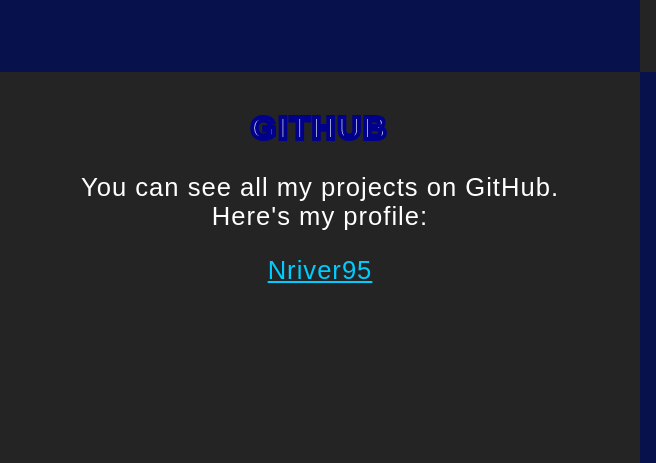
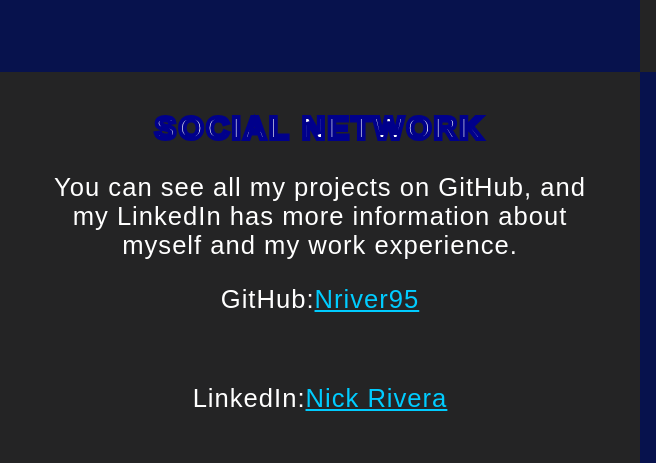
Before and after one commit to Nriver95/Nriver95.github.io, a plain HTML site: page index.html in a window 1280 px wide. Shown: the part 1789-2252 px from the top of the page, 0-656 px from the left. Drawn offline with Linux system fonts and the light colour scheme.

Commit message:
updated social networking section
-Changed the comment label from github section to social network section.
-Added LinkedIn profile link and updated the github profile link to specify which link it is.

```diff
--- a/index.html
+++ b/index.html
@@ -124,15 +124,17 @@
             </div>
         </div>
 
-        <!--GitHub section-->
+        <!--Social Network section-->
         <div class="row" id="github">
             <!--Left column-->
             <div class="column_1">
-                <h1>GitHub</h1>
+                <h1>Social Network</h1>
                 <p style="text-align: center">
-                    You can see all my projects on GitHub. Here's my profile:
+                    You can see all my projects on GitHub, and my LinkedIn has more information about myself and my work experience.
                     <br>
-                    <p class="center"><a href="https://github.com/Nriver95" target="_blank">Nriver95</a></p>
+                    <p class="center">GitHub:<a href="https://github.com/Nriver95" target="_blank">Nriver95</a></p>
+                    <br>
+                    <p class="center">LinkedIn:<a href="https://www.linkedin.com/in/nick-j-rivera-dev" target="_blank">Nick Rivera</a></p>
                 </p>
             </div>
             <!--Right column-->
```
